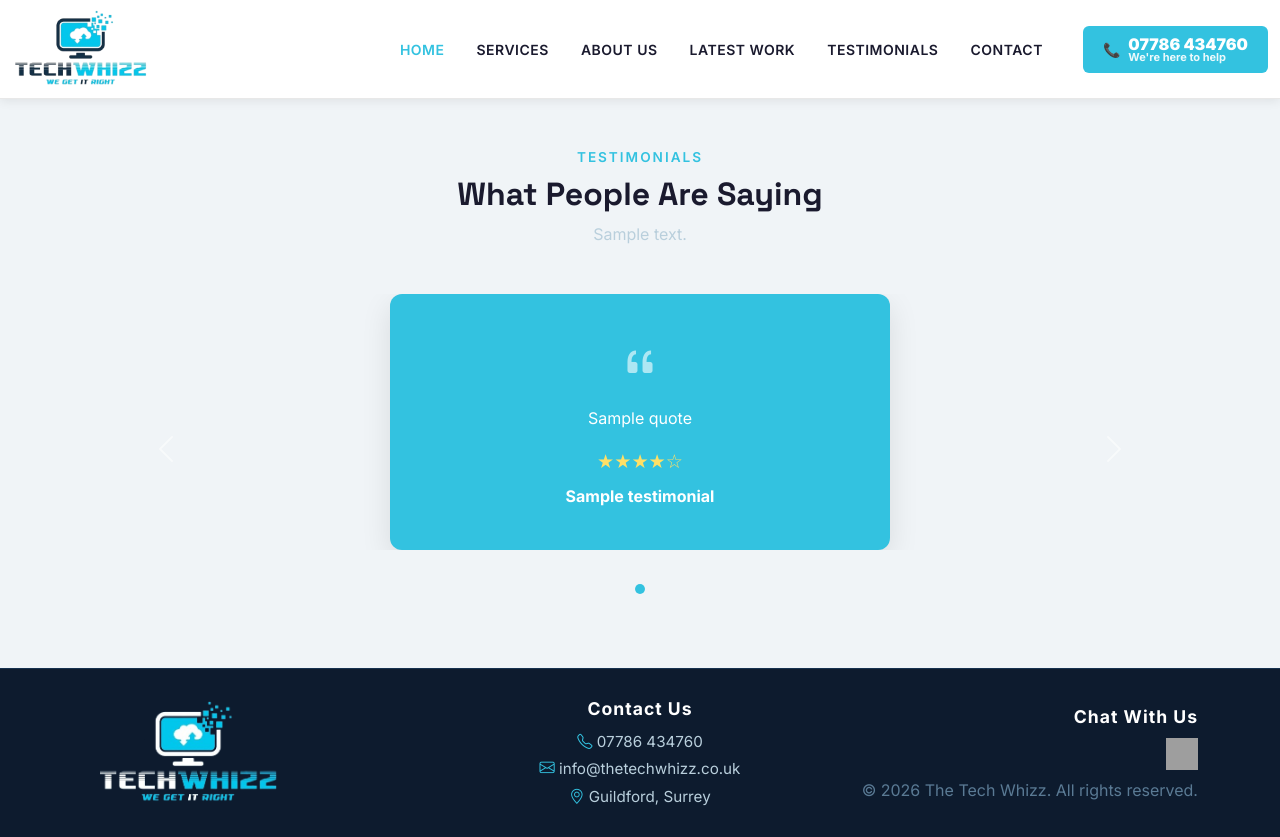
After one commit to jolantadjatlova/thetechwhizz, a Django app: template pages/templates/pages/testimonials_page.html in a window 1280 px wide. The commit adds this page. Run offline with Django 5.2, Linux system fonts and the light colour scheme; the template is opened without the code that fills it: most values are stand-ins (such as "Sample title", 1, 10 or a date in 2020); parts of the project's set-up code (start-up, migrations or seed data) failed here and were passed over; grey boxes are pictures that could not be loaded.

Commit message:
Add About Us and Testimonials pages, light theme for Services/Testimonials/About, testimonial carousel

```diff
--- a/pages/templates/pages/services_page.html
+++ b/pages/templates/pages/services_page.html
@@ -4,7 +4,7 @@
 {% block title %}Services — The Tech Whizz{% endblock %}
 
 {% block content %}
-<section class="section section-dark">
+<section class="section section-light">
     <div class="container">
         <div class="text-center mb-5">
             <p class="section-label">What We Do</p>
@@ -15,9 +15,9 @@
         </div>
 
         {% for service in page.service_details.all %}
-        <div id="{{ service.anchor_id }}" class="mb-5 pb-4" style="border-bottom: 1px solid var(--navy-mid);">
+        <div id="{{ service.anchor_id }}" class="mb-5 pb-4" style="border-bottom: 1px solid #dde3e8;">
             <h3 style="color: var(--cyan); font-weight: 700;">{{ service.title }}</h3>
-            <div style="color: var(--grey); line-height: 1.7;">
+            <div style="color: #444; line-height: 1.7;">
                 {{ service.body|richtext }}
             </div>
         </div>
--- /dev/null
+++ b/pages/templates/pages/testimonials_page.html
@@ -0,0 +1,44 @@
+{% extends "base.html" %}
+{% load static wagtailcore_tags %}
+
+{% block title %}Testimonials — The Tech Whizz{% endblock %}
+
+{% block content %}
+<section class="section section-light py-5">
+    <div class="container text-center">
+        <p class="section-label">Testimonials</p>
+        <h2 class="section-title mb-2">What People Are Saying</h2>
+        {% if page.body %}
+            <div style="color: var(--grey);" class="mb-5">{{ page.body|richtext }}</div>
+        {% endif %}
+
+        <div id="testimonialCarousel" class="carousel slide" data-bs-ride="carousel">
+            <div class="carousel-inner">
+                {% for testimonial in page.testimonial_items.all %}
+                <div class="carousel-item {% if forloop.first %}active{% endif %}">
+                    <div class="testimonial-card mx-auto">
+                        <i class="bi bi-quote"></i>
+                        <p>{{ testimonial.quote }}</p>
+                        <div class="stars">{% for i in "12345" %}{% if forloop.counter <= testimonial.rating %}★{% else %}☆{% endif %}{% endfor %}</div>
+                        <p class="testimonial-name">{{ testimonial.author_name }}</p>
+                    </div>
+                </div>
+                {% endfor %}
+            </div>
+
+            <button class="carousel-control-prev" type="button" data-bs-target="#testimonialCarousel" data-bs-slide="prev">
+                <span class="carousel-control-prev-icon"></span>
+            </button>
+            <button class="carousel-control-next" type="button" data-bs-target="#testimonialCarousel" data-bs-slide="next">
+                <span class="carousel-control-next-icon"></span>
+            </button>
+
+            <div class="carousel-indicators position-static mt-4">
+                {% for testimonial in page.testimonial_items.all %}
+                <button type="button" data-bs-target="#testimonialCarousel" data-bs-slide-to="{{ forloop.counter0 }}" {% if forloop.first %}class="active"{% endif %}></button>
+                {% endfor %}
+            </div>
+        </div>
+    </div>
+</section>
+{% endblock content %}
--- a/static/css/main.css
+++ b/static/css/main.css
@@ -129,6 +129,16 @@ h1, h2, h3 {
 
 .section-dark {
     background-color: var(--navy-mid);
+    border-top: 1px solid rgba(255,255,255,0.06);
+    border-bottom: 1px solid rgba(255,255,255,0.06);
+}
+
+.section-light {
+    background-color: #f0f4f7;
+}
+
+.section-light .section-title {
+    color: #1a1a2e;
 }
 
 .section-title {
@@ -199,6 +209,52 @@ h1, h2, h3 {
     color: #666;
     font-size: 0.9rem;
     line-height: 1.6;
+}
+
+.testimonial-card {
+    background-color: var(--cyan);
+    border: none;
+    border-radius: 12px;
+    padding: 40px 32px;
+    max-width: 500px;
+    position: relative;
+    box-shadow: 0 10px 30px rgba(0,0,0,0.1);
+}
+
+.testimonial-card i.bi-quote {
+    font-size: 2.5rem;
+    color: rgba(255,255,255,0.6);
+    display: block;
+    margin-bottom: 12px;
+}
+
+.testimonial-card p {
+    font-size: 1rem;
+    line-height: 1.6;
+    color: #ffffff;
+}
+
+.stars {
+    color: #ffe066;
+    font-size: 1.2rem;
+    margin: 16px 0 8px;
+}
+
+.testimonial-name {
+    font-weight: 700;
+    color: #ffffff !important;
+    margin-bottom: 0;
+}
+
+.carousel-indicators button {
+    background-color: var(--navy-light) !important;
+    width: 10px !important;
+    height: 10px !important;
+    border-radius: 50%;
+}
+
+.carousel-indicators button.active {
+    background-color: var(--cyan) !important;
 }
 
 /* ===== WHITE SECTION WITH CYAN CORNERS ===== */
```
Also changed, not shown: pages/models.py (+14 -0 lines), pages/templates/pages/about_page.html (added, +22 -0 lines), pages/migrations/0003_testimonial.py (added).
